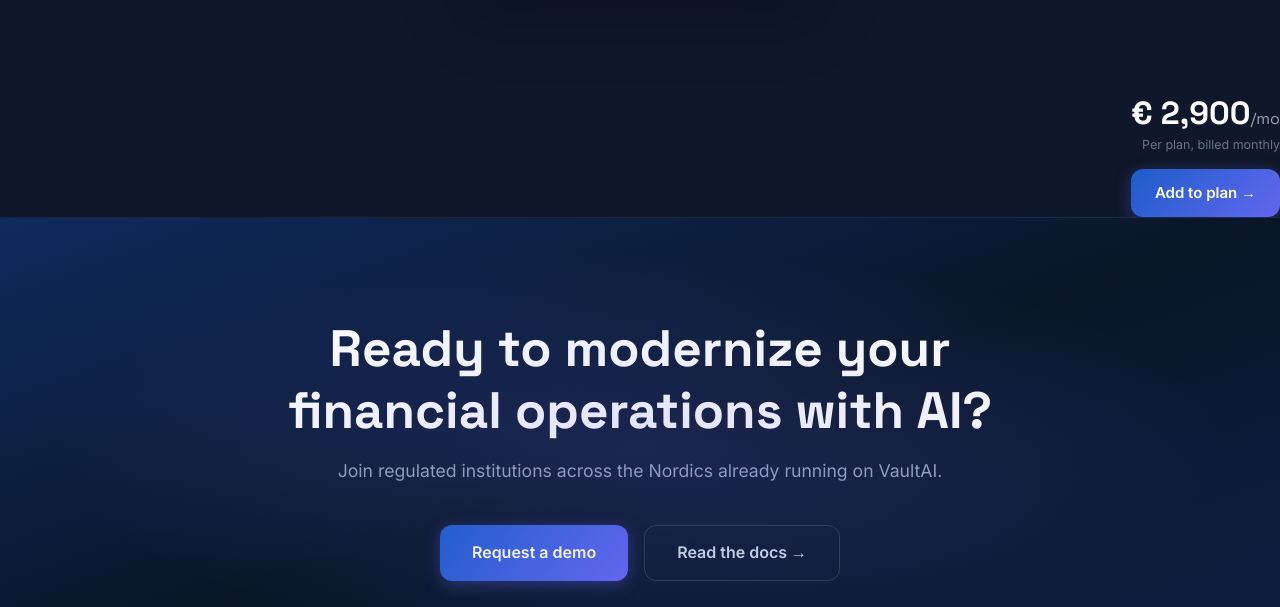
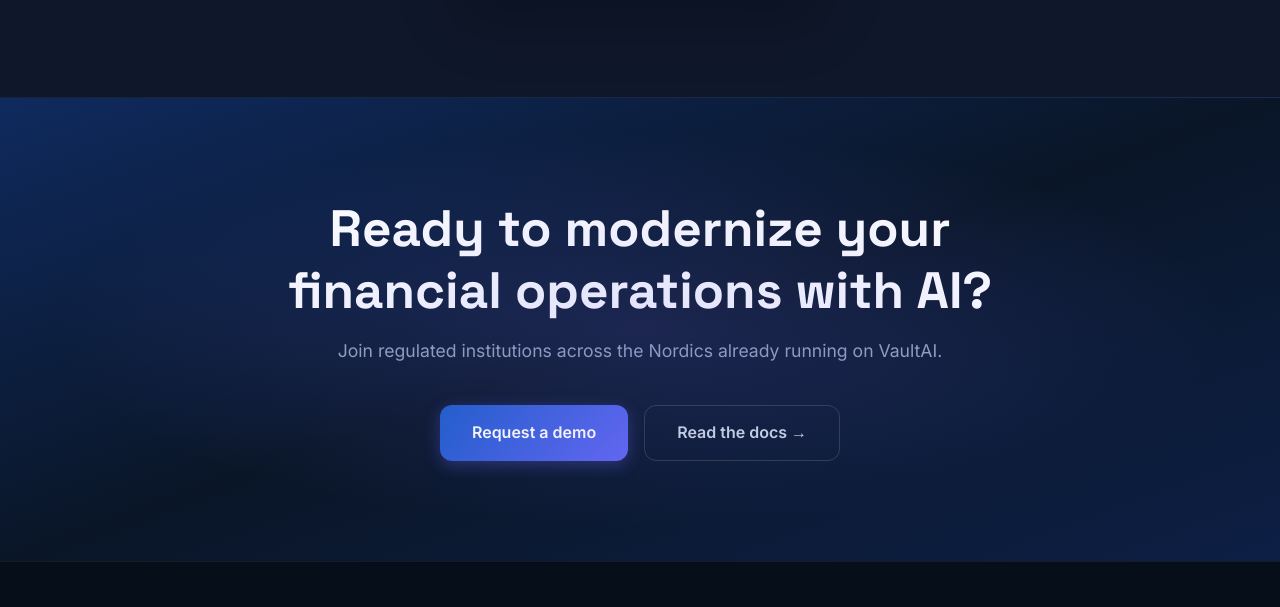
Before and after one commit to sebslack123/VaultAI, a website: page index.html in a window 1280 px wide. Shown: the part 8672-9279 px from the top of the page. Drawn offline with Linux system fonts and the light colour scheme.

Commit message:
chore: reset to demo-ready state [vaultaireverse]

```diff
--- a/index.html
+++ b/index.html
@@ -725,17 +725,6 @@
     </div>
   </section>
 
-    </div>
-  </section>
-
-          <div class="addon-price-col">
-            <div class="addon-price">€ 2,900<span>/mo</span></div>
-            <div class="addon-note">Per plan, billed monthly</div>
-            <a href="#" class="btn-primary">Add to plan →</a>
-          </div>
-        </div>
-      </div>
-
   <!-- CTA BANNER -->
   <section class="cta-banner">
     <div class="container cta-inner">
```
